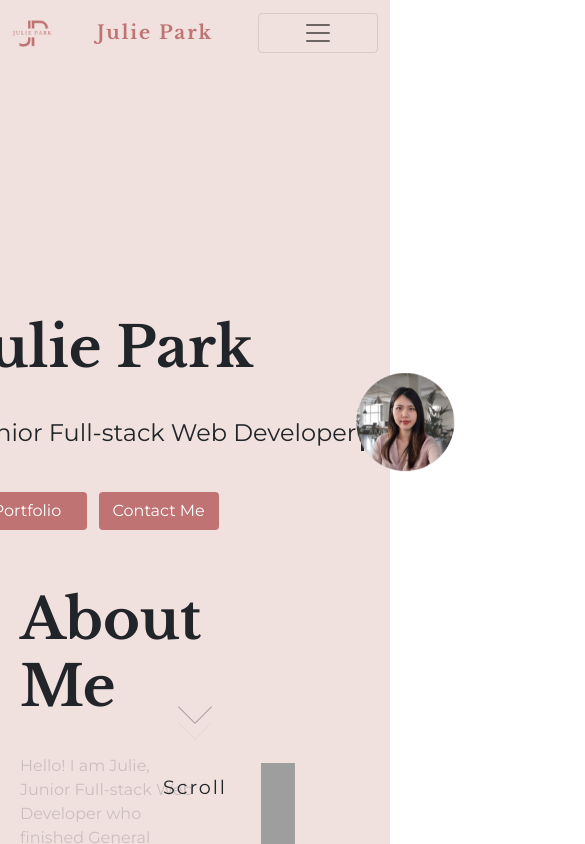
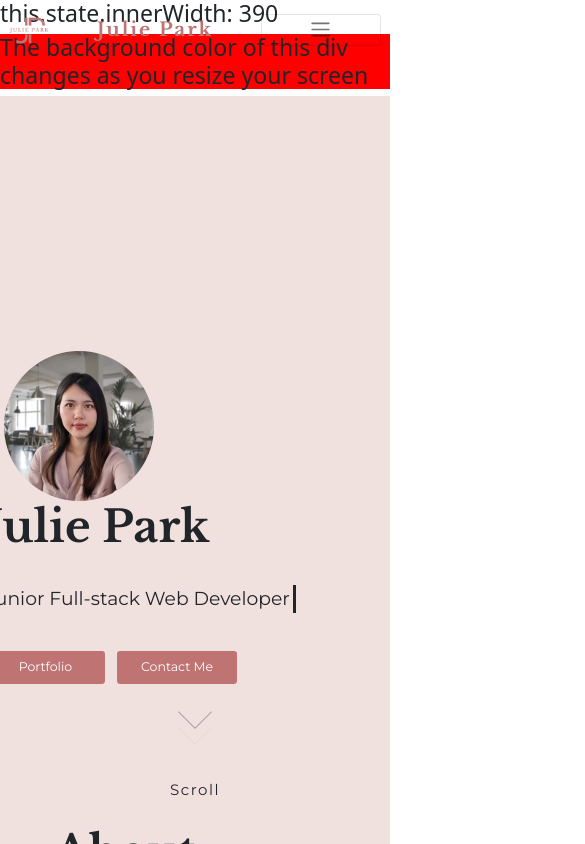
Before and after one commit to jpark0224/portfolio, a React (Create React App) app: page / in a window 390 px wide. Shown: the top 844 px of the page, 585 px wide, since content can reach past the window. Built offline with nearby package versions, Linux system fonts and the light colour scheme; grey boxes are pictures that could not be loaded; the HTML template or start-up script is replaced by a standard one.

Commit message:
disabled parallax effect on hero page based on screen width

```diff
--- a/src/App.tsx
+++ b/src/App.tsx
@@ -1,5 +1,5 @@
 import React from "react";
-import { useEffect } from "react";
+import { useEffect, useState } from "react";
 
 import { Routes, Route } from "react-router-dom";
 import { ParallaxProvider } from "react-scroll-parallax";
@@ -13,13 +13,45 @@ import * as dotenv from "dotenv";
 dotenv.config();
 
 const App: React.FC = () => {
+  const [screenWidth, setScreenWidth] = useState(window.innerWidth);
+
+  const handleResize = () => {
+    setScreenWidth(window.innerWidth);
+  };
+
+  useEffect(() => {
+    window.addEventListener("resize", handleResize);
+
+    return () => {
+      window.addEventListener("resize", handleResize);
+    };
+  }, []);
+
+  const getColor = (screenWidth: number) => {
+    if (screenWidth < 576) return "red";
+    if (screenWidth < 768) return "blue";
+    if (screenWidth < 992) return "green";
+    if (screenWidth < 1200) return "yellow";
+    if (screenWidth < 1400) return "pink";
+    return "violet";
+  };
+
   useEffect(() => {
     window.scrollTo(0, 0);
   }, []);
 
   return (
+    <>
       <ParallaxProvider>
         <NavBar></NavBar>
+
+        <div className="changingColor">
+          <h1>this.state.innerWidth: {screenWidth}</h1>
+          <h1 style={{ backgroundColor: getColor(screenWidth) }}>
+            The background color of this div changes as you resize your screen
+          </h1>
+        </div>
+
         <div>
           <section id="hero">{<Hero />}</section>
           <section id="about">{<About />}</section>
@@ -28,6 +60,7 @@ const App: React.FC = () => {
           <section id="footer">{<Footer />}</section>
         </div>
       </ParallaxProvider>
+    </>
   );
 };
 
--- a/src/components/About.tsx
+++ b/src/components/About.tsx
@@ -24,7 +24,10 @@ const About = () => {
       <section className="aboutLeftContainer">
         <div className="aboutLeftContents">
           <h1 className="aboutHeading">About Me</h1>
-          <div ref={parallaxLeft.ref as React.RefObject<HTMLDivElement>}>
+          <div
+            className="aboutText"
+            ref={parallaxLeft.ref as React.RefObject<HTMLDivElement>}
+          >
             <p>
               Hello! I am Julie, Junior Full-stack Web Developer who finished
               General Assembly's Software Engineering Immersive course in May
--- a/src/components/Hero.tsx
+++ b/src/components/Hero.tsx
@@ -2,24 +2,50 @@ import React from "react";
 
 import "../styles/Hero.css";
 import { Link } from "react-scroll";
-import { Container } from "react-bootstrap";
+import { Container, Col, Row } from "react-bootstrap";
 import ProfilePic from "../assets/profile-6.png";
 import { useParallax } from "react-scroll-parallax";
+import { useEffect, useState } from "react";
 
 const Hero: React.FC = () => {
+  const [parallaxDisabled, setParallaxDisabled] = useState(true);
+  const [screenWidth, setScreenWidth] = useState(window.innerWidth);
+
   const parallaxLeft = useParallax({
+    disabled: parallaxDisabled,
     translateX: [100, -80],
   });
 
   const parallaxRight = useParallax({
+    disabled: parallaxDisabled,
     translateX: [-100, 80],
     rootMargin: { top: 0, right: 0, bottom: 0, left: 0 },
   });
 
+  const handleResize = () => {
+    setScreenWidth(window.innerWidth);
+  };
+
+  useEffect(() => {
+    window.addEventListener("resize", handleResize);
+    return () => {
+      window.addEventListener("resize", handleResize);
+    };
+  }, []);
+
+  useEffect(() => {
+    if (screenWidth < 768) {
+      setParallaxDisabled(true);
+    } else {
+      setParallaxDisabled(false);
+    }
+    // console.log(screenWidth, parallaxDisabled);
+  });
+
   return (
     <Container fluid className="heroContainer">
-      <section className="heroMainContainer">
-        <section
+      <Row className="heroMainContainer">
+        <Col
           className="heroLeftContainer"
           ref={parallaxLeft.ref as React.RefObject<HTMLDivElement>}
         >
@@ -49,8 +75,10 @@ const Hero: React.FC = () => {
               </Link>
             </div>
           </div>
-        </section>
-        <section
+        </Col>
+        <Col
+          xs={{ order: "first" }}
+          sm={{ order: "first" }}
           className="heroRightContainer"
           ref={parallaxRight.ref as React.RefObject<HTMLDivElement>}
         >
@@ -59,9 +87,9 @@ const Hero: React.FC = () => {
             alt="profile picture"
             className="profilePicture"
           />
-        </section>
-      </section>
-      <section className="heroScrollContainer">
+        </Col>
+      </Row>
+      <Row className="heroScrollContainer">
         <section className="scrollButton">
           <Link to="about" spy={true} smooth={true} offset={-70} duration={500}>
             <span></span>
@@ -69,7 +97,7 @@ const Hero: React.FC = () => {
             <span></span>Scroll
           </Link>
         </section>
-      </section>
+      </Row>
     </Container>
   );
 };
--- a/src/styles/Hero.css
+++ b/src/styles/Hero.css
@@ -45,6 +45,7 @@
 
 .profilePicture {
   width: 25vw;
+  min-width: 150px;
 }
 
 .heroHeading {
--- a/src/styles/styles.css
+++ b/src/styles/styles.css
@@ -1,3 +1,7 @@
+html {
+  font-size: calc(11px + 0.390625vw);
+}
+
 button {
   cursor: pointer;
   outline: 0;
@@ -23,3 +27,104 @@ button:hover {
   background-color: #a66363;
   border-color: #a66363;
 }
+
+/*
+::::::::::::::::::::::::::::::::::::::::::::::::::::
+Bootstrap 5 breakpoints
+*/
+
+/*
+Extra small devices (portrait phones, less than 576px)
+No media query since this is the default in Bootstrap because it is "mobile first"
+*/
+/*
+@media (min-width: 1px) {
+  .heroLeftContainer,
+  .heroRightContainer,
+  .aboutText,
+  .langIconsContainer,
+  .langTextContainer,
+  .contactsLeftContainer,
+  .contactsElementsContainer,
+  .singleWorkContainer {
+    will-change: unset !important;
+    transform: none !important;
+    opacity: 1 !important;
+  }
+}
+
+/* Small devices (landscape phones, 576px and up) */
+/* @media (min-width: 576px) {
+  .heroLeftContainer,
+  .heroRightContainer,
+  .aboutText,
+  .langIconsContainer,
+  .langTextContainer,
+  .contactsLeftContainer,
+  .contactsElementsContainer,
+  .singleWorkContainer {
+    will-change: unset !important;
+    transform: none !important;
+    opacity: 1 !important;
+  }
+} */
+
+/* Medium devices (tablets, 768px and up) The navbar toggle appears at this breakpoint */
+/* @media (min-width: 768px) {
+  .heroLeftContainer,
+  .heroRightContainer,
+  .aboutText,
+  .langIconsContainer,
+  .langTextContainer,
+  .contactsLeftContainer,
+  .contactsElementsContainer,
+  .singleWorkContainer {
+    will-change: unset !important;
+    transform: none !important;
+    opacity: 1 !important;
+  }
+} */
+
+/* Large devices (desktops, 992px and up) */
+/* @media (min-width: 992px) {
+  .heroLeftContainer,
+  .heroRightContainer,
+  .aboutText,
+  .langIconsContainer,
+  .langTextContainer,
+  .contactsLeftContainer,
+  .contactsElementsContainer,
+  .singleWorkContainer {
+    will-change: transform !important;
+    transform: revert !important;
+    opacity: revert !important;
+  }
+} */
+
+/* Extra large devices (large desktops, 1200px and up) */
+/* @media (min-width: 1200px) {
+  .heroLeftContainer,
+  .heroRightContainer,
+  .aboutText,
+  .langIconsContainer,
+  .langTextContainer,
+  .contactsLeftContainer,
+  .contactsElementsContainer,
+  .singleWorkContainer {
+    will-change: inherit !important;
+  }
+} */
+
+/* Extra extra large devices (extra large desktops, 1400px and up) */
+/* @media (min-width: 1400px) {
+  .heroLeftContainer,
+  .heroRightContainer,
+  .aboutText,
+  .langIconsContainer,
+  .langTextContainer,
+  .contactsLeftContainer,
+  .contactsElementsContainer,
+  .singleWorkContainer {
+    will-change: inherit !important;
+  }
+}  */
```
Lines whose indentation alone changed are shown as unchanged.
